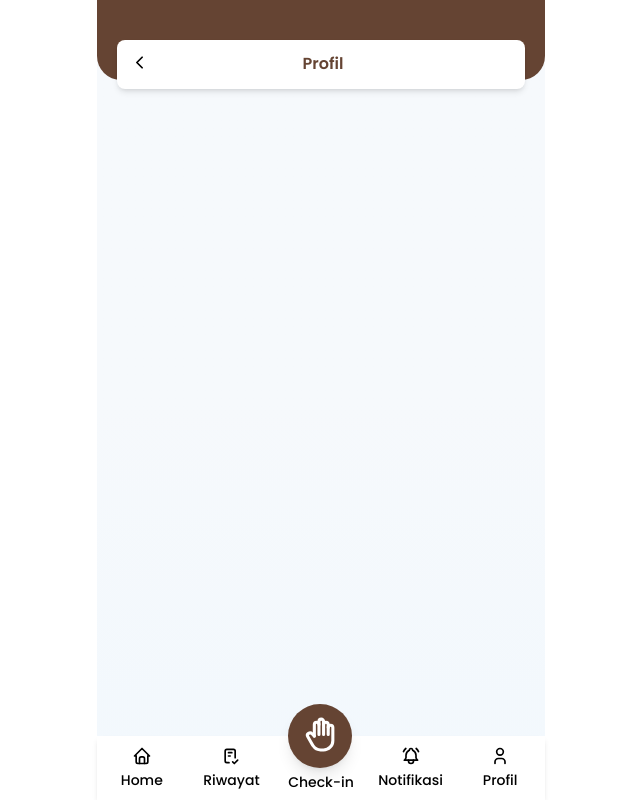
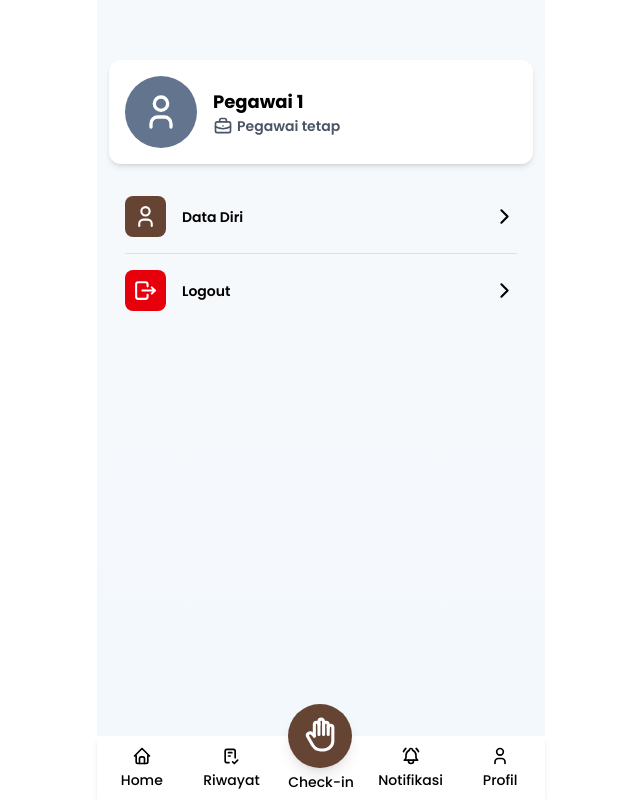
Before and after one commit to dianlucky/kulahadir-frontend, a React (Vite) app: page /profile in a window 1280 px wide. Shown: the whole page, without its empty margins (319-959 px from the left). Built offline with nearby package versions, Linux system fonts and the light colour scheme.

Commit message:
[Profile] Add : Menambahkan halaman profile

```diff
--- /dev/null
+++ b/src/features/employee/pages/Profile/components/ProfileMenu.tsx
@@ -0,0 +1,35 @@
+import { Divider } from "@mantine/core";
+import { IconChevronRight, IconLogout, IconUser } from "@tabler/icons-react";
+import { useNavigate } from "react-router-dom";
+
+export const ProfileMenu: React.FC = () => {
+    const navigate = useNavigate();
+  return (
+    <section className="w-full mt-8 px-7 flex flex-col divide-y divide-gray-300">
+      {/* Data Diri */}
+      <button
+        onClick={() => navigate("/profile/biodata")}
+        className="bg-transparent text-left flex w-full items-center py-3 hover:bg-slate-100 ps-2"
+      >
+        <div className="bg-brown text-white rounded-lg p-2">
+          <IconUser size={25} />
+        </div>
+        <div className="font-semibold px-4 flex-grow text-sm">Data Diri</div>
+        <IconChevronRight size={25} />
+      </button>
+
+      <Divider my={'md'}></Divider>
+
+      <button
+        // onClick={() => logout()}
+        className="bg-transparent text-left flex w-full items-center py-3 hover:bg-slate-100 ps-2"
+      >
+        <div className="bg-red-600 text-white rounded-lg p-2">
+          <IconLogout size={25} />
+        </div>
+        <div className="font-semibold px-4 flex-grow text-sm">Logout</div>
+        <IconChevronRight size={25} />
+      </button>
+    </section>
+  );
+};
--- /dev/null
+++ b/src/features/employee/pages/Profile/components/index.ts
@@ -0,0 +1 @@
+export * from './ProfileMenu'
--- a/src/features/employee/pages/Profile/index.ts
+++ b/src/features/employee/pages/Profile/index.ts
@@ -1 +1,2 @@
 export * from "./pages";
+export * from "./components";
--- a/src/features/employee/pages/Profile/pages/ProfilePage.tsx
+++ b/src/features/employee/pages/Profile/pages/ProfilePage.tsx
@@ -1,29 +1,25 @@
-import { IconChevronLeft } from "@tabler/icons-react";
+import { IconBriefcase, IconChevronLeft, IconUser } from "@tabler/icons-react";
 import { useNavigate } from "react-router-dom";
+import { ProfileMenu } from "../components";
 
 export const ProfilePage: React.FC = () => {
   const navigate = useNavigate();
   return (
     <main>
-      <section className="w-full h-20 bg-brown rounded-b-3xl"></section>
-
-      <section className="bg-white mx-5 p-3 shadow-md rounded-lg flex flex-col gap-2 -mt-10">
-        <div className="grid grid-cols-12">
-          <div className="col-span-1">
-            <IconChevronLeft
-              onClick={() => {
-                navigate(-1);
-              }}
-              size={21}
-              className="font-bold rounded-md"
-            />
+      <section className="flex m-3 shadow-md rounded-xl gap-4 items-center p-4 bg-white mt-15">
+        <div className="bg-slate-500 text-white rounded-full p-4">
+          <IconUser className="w-10 h-10" />
+        </div>
+        <div className="font-bold text-lg">
+          Pegawai 1
+          <div className="text-sm text-gray-600 flex gap-1 items-center">
+            <IconBriefcase size={20} />{" "}
+            <span className="font-semibold">Pegawai tetap</span>
           </div>
-          <div className="col-span-11 text-center -ml-4 mr-3 font-semibold text-brown">
-            <h2 className="font-semibold">Profil</h2>
-          </div>
-          {/* </div> */}
         </div>
       </section>
+
+      <ProfileMenu />
     </main>
   );
 };
```
